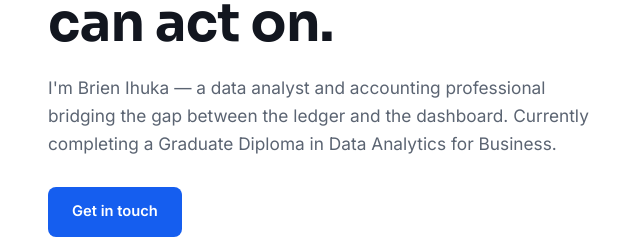
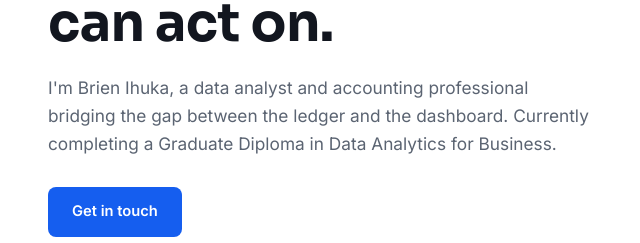
Before and after one commit to briensan/portfolio, a plain HTML site: page index.html in a window 1280 px wide. Shown: the part 317-560 px from the top of the page, 40-680 px from the left. Drawn offline with Linux system fonts and the light colour scheme.

Commit message:
Fix typo in introductory paragraph

```diff
--- a/index.html
+++ b/index.html
@@ -204,7 +204,7 @@
     <div>
       <span class="eyebrow">Windsor, Ontario · Open to relocation</span>
       <h1>I turn financial data into <span class="highlight"><span>decisions</span></span> people can act on.</h1>
-      <p class="lede">I'm Brien Ihuka — a data analyst and accounting professional bridging the gap between the ledger and the dashboard. Currently completing a Graduate Diploma in Data Analytics for Business.</p>
+      <p class="lede">I'm Brien Ihuka, a data analyst and accounting professional bridging the gap between the ledger and the dashboard. Currently completing a Graduate Diploma in Data Analytics for Business.</p>
       <div class="hero-ctas">
         <a href="#contact" class="btn btn-primary">Get in touch</a>
       </div>
```
